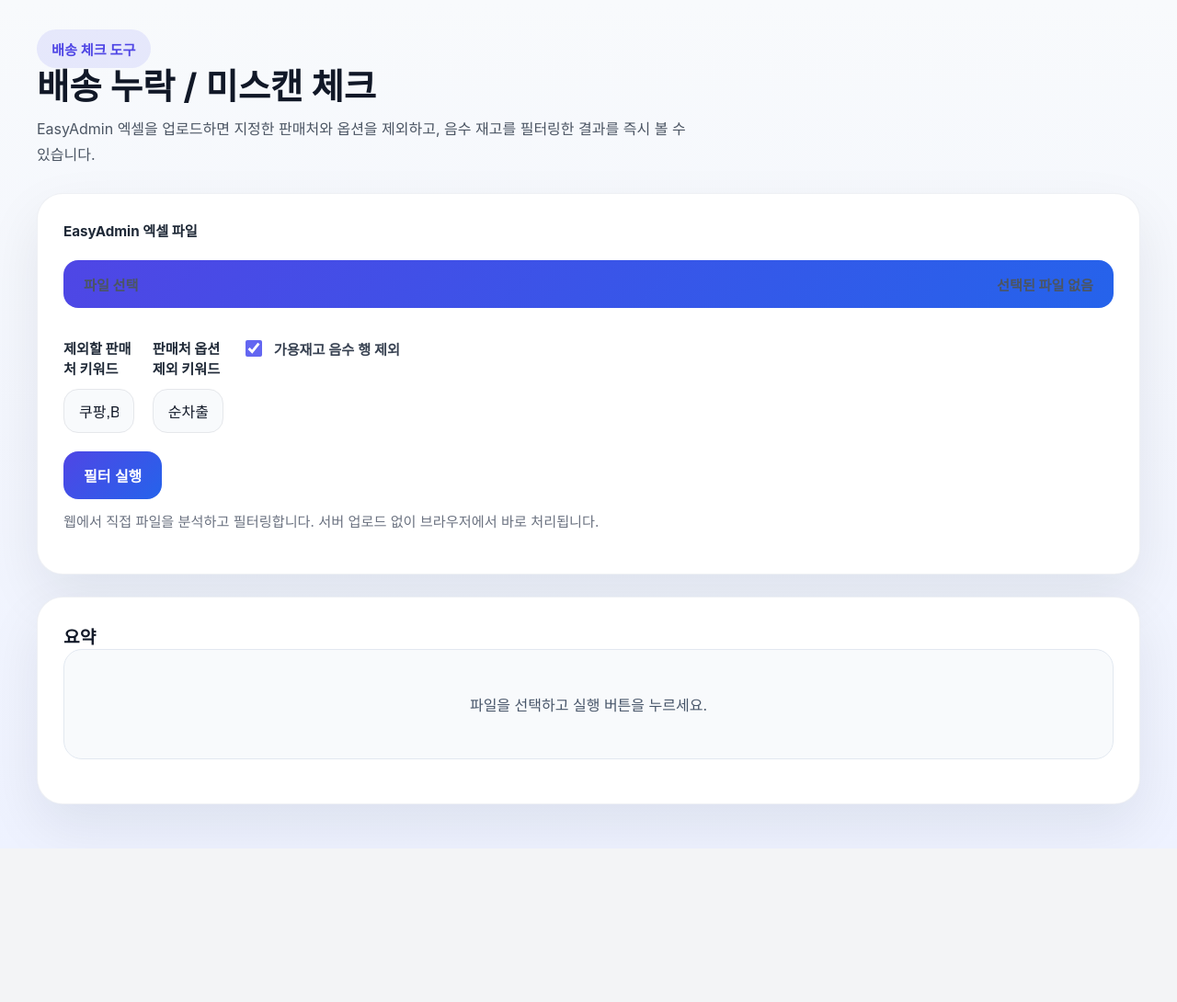
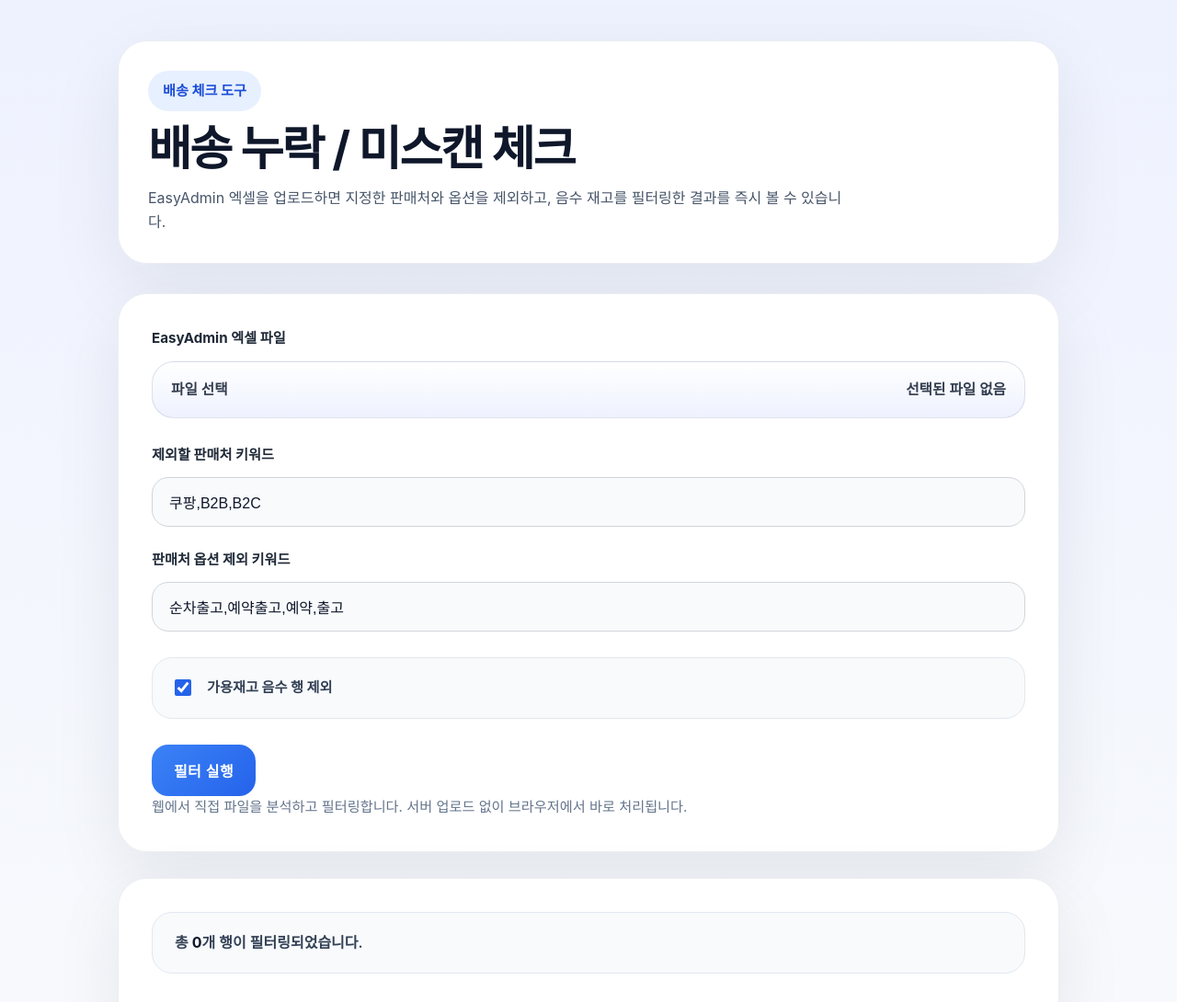
Before and after one commit to dkgkzizi/delivery-missing-check, a website: page index.html in a window 1280 px wide. Shown: the top 1090 px of the page at 92% size. Before the commit the page ends 923 px from the top, so only its background shows below. Drawn offline with Linux system fonts and the light colour scheme.

Commit message:
Refine UI spacing and layout for delivery check page

```diff
--- a/index.html
+++ b/index.html
@@ -8,230 +8,268 @@
     :root {
       color-scheme: light;
       font-family: 'Inter', system-ui, -apple-system, BlinkMacSystemFont, 'Segoe UI', sans-serif;
-      color: #111827;
-      background: #f3f4f6;
+      color: #0f172a;
+      background: #eff4ff;
     }
     * { box-sizing: border-box; }
+    html, body { margin: 0; min-height: 100%; }
     body {
-      margin: 0;
-      min-height: 100vh;
-      background: linear-gradient(180deg, #f8fafc 0%, #eef2ff 100%);
-      color: #111827;
+      background: linear-gradient(180deg, #eef2ff 0%, #f8fafc 100%);
+      color: #0f172a;
+      line-height: 1.6;
     }
     .page {
-      width: min(1200px, calc(100% - 32px));
+      width: min(1024px, calc(100% - 40px));
       margin: 0 auto;
-      padding: 32px 0 48px;
+      padding: 44px 0 56px;
     }
     header {
-      display: flex;
-      align-items: flex-start;
-      justify-content: space-between;
-      gap: 24px;
-      margin-bottom: 28px;
+      margin-bottom: 32px;
+      padding: 32px;
+      border-radius: 32px;
+      background: rgba(255,255,255,0.96);
+      border: 1px solid rgba(148,163,184,0.2);
+      box-shadow: 0 24px 80px rgba(15,23,42,0.08);
     }
     .title-group {
-      max-width: 720px;
+      display: grid;
+      gap: 14px;
+    }
+    .badge {
+      display: inline-flex;
+      align-items: center;
+      padding: 10px 16px;
+      border-radius: 999px;
+      background: rgba(59,130,246,0.12);
+      color: #1d4ed8;
+      font-size: 0.95rem;
+      font-weight: 700;
+      width: fit-content;
     }
     h1 {
-      margin: 0 0 12px;
-      font-size: clamp(2rem, 3vw, 2.8rem);
+      margin: 0;
+      font-size: clamp(2.2rem, 4vw, 3.2rem);
+      letter-spacing: -0.04em;
       line-height: 1.05;
     }
     p.description {
       margin: 0;
-      color: #4b5563;
+      max-width: 760px;
+      color: #475569;
       font-size: 1rem;
-      line-height: 1.75;
     }
-    .badge {
+    .panel {
+      background: rgba(255,255,255,0.96);
+      border: 1px solid rgba(148,163,184,0.18);
+      border-radius: 32px;
+      padding: 36px;
+      box-shadow: 0 24px 75px rgba(15, 23, 42, 0.08);
+    }
+    .panel + .panel { margin-top: 28px; }
+    .panel-grid {
+      display: grid;
+      gap: 28px;
+    }
+    .form-row {
+      display: grid;
+      gap: 24px;
+      grid-template-columns: 1fr 1fr;
+    }
+    .form-row.full { grid-template-columns: 1fr; }
+    .form-item {
+      display: grid;
+      gap: 12px;
+    }
+    label {
+      font-size: 0.95rem;
+      font-weight: 700;
+      color: #1f2937;
+    }
+    .field {
+      width: 100%;
+      min-height: 54px;
+      padding: 16px 18px;
+      border-radius: 18px;
+      border: 1px solid #d1d5db;
+      background: #f8fafc;
+      color: #0f172a;
+      font-size: 1rem;
+    }
+    .field:focus {
+      outline: none;
+      border-color: #3b82f6;
+      box-shadow: 0 0 0 4px rgba(59,130,246,0.12);
+      background: #ffffff;
+    }
+    .file-box {
+      display: grid;
+      gap: 12px;
+    }
+    .file-select {
+      width: 100%;
+      min-height: 62px;
+      padding: 0 20px;
+      border-radius: 24px;
+      border: 1px solid rgba(148,163,184,0.3);
+      background: linear-gradient(180deg, #ffffff 0%, #eef2ff 100%);
       display: inline-flex;
       align-items: center;
-      gap: 8px;
-      padding: 10px 16px;
-      border-radius: 999px;
-      background: rgba(99,102,241,.12);
-      color: #4f46e5;
-      font-size: 0.95rem;
+      justify-content: space-between;
+      gap: 16px;
+      color: #1e293b;
+      font-weight: 700;
+      cursor: pointer;
+      transition: transform 0.2s ease, border-color 0.2s ease, box-shadow 0.2s ease;
+    }
+    .file-select:hover {
+      transform: translateY(-1px);
+      border-color: #3b82f6;
+      box-shadow: 0 12px 24px rgba(59,130,246,0.12);
+    }
+    .file-select span {
+      min-width: 0;
+      overflow: hidden;
+      text-overflow: ellipsis;
+      white-space: nowrap;
+      opacity: 0.9;
+      font-size: 0.98rem;
       font-weight: 600;
-    }
-    .panel {
-      background: #ffffff;
-      border: 1px solid rgba(148,163,184,.16);
-      border-radius: 28px;
-      box-shadow: 0 24px 60px rgba(15, 23, 42, 0.08);
-      overflow: hidden;
-      padding: 28px;
-    }
-    .panel + .panel {
-      margin-top: 24px;
-    }
-    .grid {
-      display: grid;
-      gap: 20px;
-      grid-template-columns: repeat(12, minmax(0, 1fr));
-    }
-    .col-span-8 { grid-column: span 8 / span 8; }
-    .col-span-4 { grid-column: span 4 / span 4; }
-    .full { grid-column: 1 / -1; }
-    label {
-      display: block;
-      margin-bottom: 12px;
-      color: #1f2937;
-      font-size: 0.95rem;
-      font-weight: 700;
     }
     input[type=file] {
       opacity: 0;
       position: absolute;
-      z-index: -1;
+      pointer-events: none;
     }
-    .file-picker {
-      position: relative;
-      display: grid;
-      gap: 10px;
+    .toggle-row {
+      display: flex;
+      align-items: center;
+      gap: 14px;
+      padding: 20px;
+      border-radius: 22px;
+      background: #f8fafc;
+      border: 1px solid #e2e8f0;
     }
-    .file-picker button {
-      width: 100%;
-      display: inline-flex;
-      justify-content: space-between;
-      align-items: center;
-      padding: 14px 18px;
-      border-radius: 16px;
-      border: 1px solid #cbd5e1;
-      background: #ffffff;
-      color: #0f172a;
-      font-size: 1rem;
+    .toggle-row label {
+      margin: 0;
       cursor: pointer;
-      transition: border-color 0.2s ease, transform 0.2s ease;
+      color: #334155;
+      font-weight: 700;
     }
-    .file-picker button:hover { border-color: #6366f1; transform: translateY(-1px); }
-    .file-picker span {
-      display: inline-block;
-      color: #4b5563;
-      font-size: 0.95rem;
-      overflow: hidden;
-      text-overflow: ellipsis;
-      white-space: nowrap;
+    .toggle-row input {
+      width: 18px;
+      height: 18px;
+      accent-color: #2563eb;
     }
-    input[type=text] {
-      width: 100%;
-      padding: 14px 16px;
-      border: 1px solid #e5e7eb;
-      border-radius: 16px;
-      background: #f8fafc;
-      font-size: 1rem;
-      color: #111827;
-      transition: border-color 0.2s ease, box-shadow 0.2s ease;
-    }
-    input[type=text]:focus {
-      outline: none;
-      border-color: #6366f1;
-      box-shadow: 0 0 0 4px rgba(99,102,241,0.08);
-    }
-    .controls {
+    .action-row {
       display: flex;
       flex-wrap: wrap;
       gap: 14px;
       align-items: center;
-      justify-content: space-between;
-    }
-    .checkbox-label {
-      display: inline-flex;
-      align-items: center;
-      gap: 10px;
-      color: #374151;
-      font-weight: 600;
-    }
-    input[type=checkbox] {
-      width: 18px;
-      height: 18px;
-      accent-color: #6366f1;
     }
     .btn-primary {
       display: inline-flex;
       align-items: center;
       justify-content: center;
-      min-height: 52px;
-      padding: 0 22px;
+      gap: 10px;
+      min-height: 56px;
+      padding: 0 24px;
       border: none;
-      border-radius: 16px;
-      background: linear-gradient(135deg, #4f46e5, #2563eb);
+      border-radius: 18px;
+      background: linear-gradient(135deg, #3b82f6, #2563eb);
       color: #ffffff;
       font-size: 1rem;
-      font-weight: 700;
+      font-weight: 800;
+      letter-spacing: 0.02em;
       cursor: pointer;
       transition: transform 0.2s ease, box-shadow 0.2s ease;
     }
-    .btn-primary:hover { transform: translateY(-1px); box-shadow: 0 18px 30px rgba(79,70,229,0.2); }
+    .btn-primary:hover { transform: translateY(-1px); box-shadow: 0 18px 40px rgba(37,99,235,0.22); }
     .download-link {
+      min-height: 56px;
+      padding: 0 22px;
+      border-radius: 18px;
+      border: 1px solid rgba(100,116,139,0.22);
+      background: #ffffff;
+      color: #334155;
+      text-decoration: none;
       display: inline-flex;
       align-items: center;
-      gap: 10px;
-      padding: 14px 18px;
-      border-radius: 16px;
-      border: 1px solid #e5e7eb;
-      color: #374151;
-      background: #ffffff;
-      text-decoration: none;
-      transition: border-color 0.2s ease, transform 0.2s ease;
+      justify-content: center;
+      font-weight: 700;
+      transition: transform 0.2s ease, border-color 0.2s ease;
     }
-    .download-link:hover { border-color: #6366f1; transform: translateY(-1px); }
+    .download-link:hover { transform: translateY(-1px); border-color: #3b82f6; }
     .help-text {
-      margin-top: 12px;
-      color: #6b7280;
+      margin: 0;
+      color: #64748b;
       font-size: 0.95rem;
-      line-height: 1.7;
     }
     .summary-card {
       display: grid;
-      gap: 20px;
+      gap: 24px;
     }
-    .summary-card h2 {
-      margin: 0;
-      font-size: 1.2rem;
-      color: #111827;
-    }
-    .info-box {
-      padding: 20px;
-      border-radius: 20px;
+    .summary-meta {
+      padding: 24px 26px;
+      border-radius: 26px;
       background: #f8fafc;
       border: 1px solid #e2e8f0;
-      color: #475569;
-      min-height: 120px;
-      display: flex;
-      align-items: center;
-      justify-content: center;
-      text-align: center;
+      color: #334155;
+      font-size: 1rem;
+      font-weight: 700;
+      line-height: 1.6;
+    }
+    .summary-meta strong {
+      color: #0f172a;
+    }
+    .table-wrap {
+      overflow-x: auto;
+      border-radius: 26px;
+      box-shadow: 0 24px 80px rgba(15,23,42,0.08);
     }
     table {
       width: 100%;
-      border-collapse: collapse;
-      margin-top: 8px;
+      border-spacing: 0;
+      min-width: 720px;
       background: #ffffff;
-      border-radius: 18px;
-      overflow: hidden;
-      box-shadow: 0 2px 16px rgba(15,23,42,0.06);
+    }
+    thead {
+      background: #eff6ff;
     }
     th, td {
-      padding: 14px 16px;
+      padding: 18px 20px;
       text-align: left;
-      color: #111827;
+      color: #0f172a;
     }
     th {
-      background: #eef2ff;
+      font-size: 0.95rem;
       font-weight: 700;
-      letter-spacing: 0.02em;
-      font-size: 0.97rem;
+      letter-spacing: 0.01em;
     }
-    tr:nth-child(even) td { background: #f8fafc; }
-    td { border-bottom: 1px solid rgba(148,163,184,0.16); font-size: 0.95rem; }
+    td {
+      border-top: 1px solid rgba(148,163,184,0.16);
+      font-size: 0.95rem;
+    }
+    tr:hover td { background: #f8fafc; }
+    .summary-meta {
+      padding: 20px 24px;
+      border-radius: 22px;
+      background: #f8fafc;
+      border: 1px solid #e2e8f0;
+      color: #334155;
+      font-size: 1rem;
+      font-weight: 600;
+    }
+    .summary-meta strong {
+      color: #0f172a;
+    }
     .hidden { display: none !important; }
-    @media (max-width: 960px) {
-      .grid { grid-template-columns: 1fr; }
-      .col-span-8, .col-span-4 { grid-column: 1 / -1; }
-      .controls { flex-direction: column; align-items: stretch; }
-      .download-link { width: 100%; justify-content: center; }
+    @media (max-width: 860px) {
+      .page { width: min(100%, calc(100% - 24px)); }
+      .form-row { grid-template-columns: 1fr; }
+      .action-row { flex-direction: column; align-items: stretch; }
+      .file-select { flex-direction: column; align-items: flex-start; gap: 10px; }
+      .download-link { width: 100%; }
+      .table-wrap { min-width: 100%; }
     }
   </style>
 </head>
@@ -246,31 +284,33 @@
     </header>
 
     <section class="panel">
-      <div class="grid">
-        <div class="full file-picker">
+      <div class="panel-grid">
+        <div class="file-box">
           <label for="fileInput">EasyAdmin 엑셀 파일</label>
-          <label for="fileInput" class="btn-primary" style="justify-content: space-between;">
+          <label for="fileInput" class="file-select">
             <span>파일 선택</span>
             <span id="fileLabel">선택된 파일 없음</span>
           </label>
           <input type="file" id="fileInput" accept=".xls,.xlsx" />
         </div>
 
-        <div class="col-span-6">
-          <label for="excludeSellers">제외할 판매처 키워드</label>
-          <input type="text" id="excludeSellers" value="쿠팡,B2B,B2C" placeholder="쉼표로 구분하여 입력하세요" />
+        <div class="form-row full">
+          <div class="form-item">
+            <label for="excludeSellers">제외할 판매처 키워드</label>
+            <input class="field" type="text" id="excludeSellers" value="쿠팡,B2B,B2C" placeholder="쉼표로 구분하여 입력하세요" />
+          </div>
+          <div class="form-item">
+            <label for="excludeOptions">판매처 옵션 제외 키워드</label>
+            <input class="field" type="text" id="excludeOptions" value="순차출고,예약출고,예약,출고" placeholder="쉼표로 구분하여 입력하세요" />
+          </div>
         </div>
 
-        <div class="col-span-6">
-          <label for="excludeOptions">판매처 옵션 제외 키워드</label>
-          <input type="text" id="excludeOptions" value="순차출고,예약출고,예약,출고" placeholder="쉼표로 구분하여 입력하세요" />
+        <div class="toggle-row">
+          <input type="checkbox" id="skipNegative" checked />
+          <label for="skipNegative">가용재고 음수 행 제외</label>
         </div>
 
-        <div class="col-span-8">
-          <label class="checkbox-label"><input type="checkbox" id="skipNegative" checked />가용재고 음수 행 제외</label>
-        </div>
-
-        <div class="col-span-4 controls">
+        <div class="action-row">
           <button id="runButton" class="btn-primary">필터 실행</button>
           <a id="downloadLink" class="download-link hidden" download="filtered_delivery_missing.csv">CSV 다운로드</a>
         </div>
@@ -279,11 +319,10 @@
     </section>
 
     <section class="panel summary-card">
-      <div>
-        <h2>요약</h2>
-        <div id="summaryText" class="info-box">파일을 선택하고 실행 버튼을 누르세요.</div>
+      <div class="summary-meta">총 <strong id="resultCount">0</strong>개 행이 필터링되었습니다.</div>
+      <div class="table-wrap">
+        <div id="tableContainer"></div>
       </div>
-      <div id="tableContainer"></div>
     </section>
   </div>
 
@@ -326,6 +365,7 @@
       const blob = new Blob([csv], { type: 'text/csv;charset=utf-8' });
       downloadLink.href = URL.createObjectURL(blob);
       downloadLink.classList.remove('hidden');
+      document.getElementById('resultCount').textContent = rows.length;
     }
 
     function filterRows(rows) {
@@ -393,6 +433,9 @@
       renderSummary(filtered);
       runButton.disabled = false;
       runButton.textContent = '필터 실행';
+      if (!document.getElementById('resultCount').textContent) {
+        document.getElementById('resultCount').textContent = '0';
+      }
     }
 
     runButton.addEventListener('click', runFilter);
```
